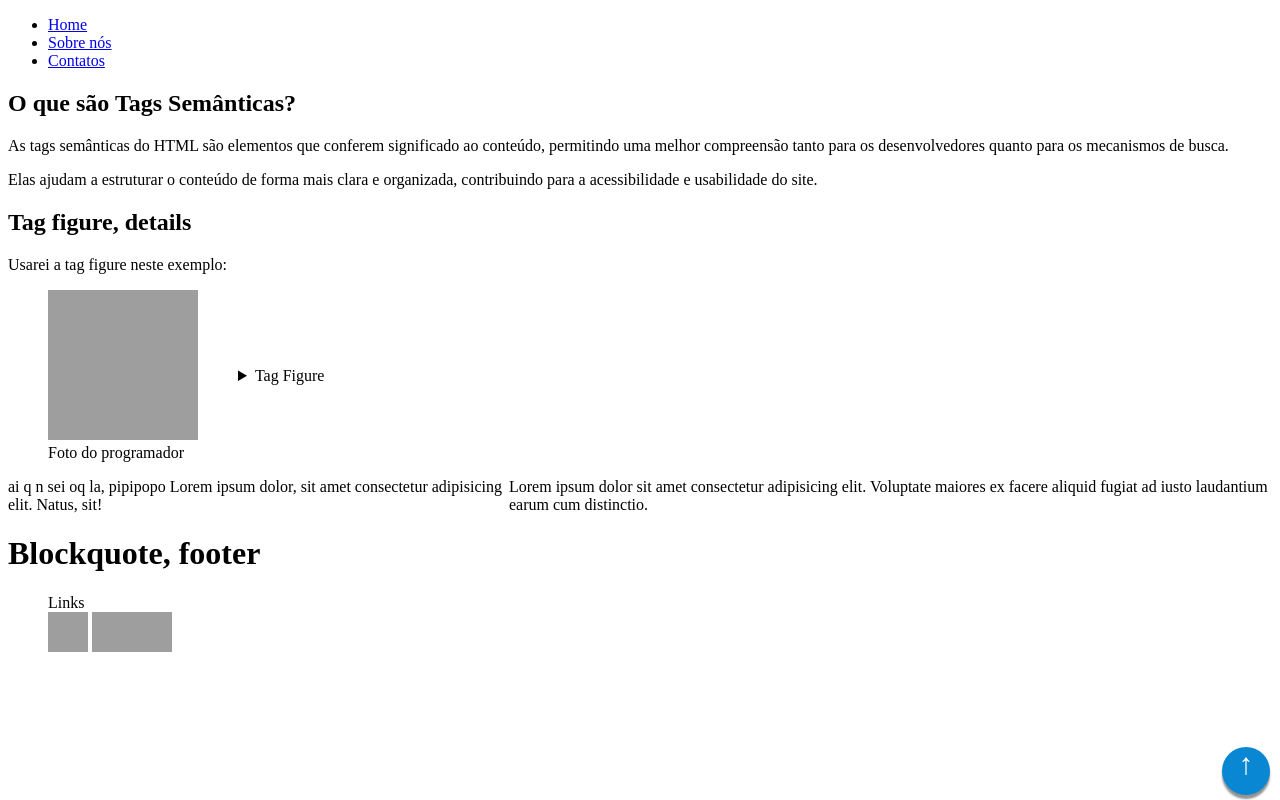
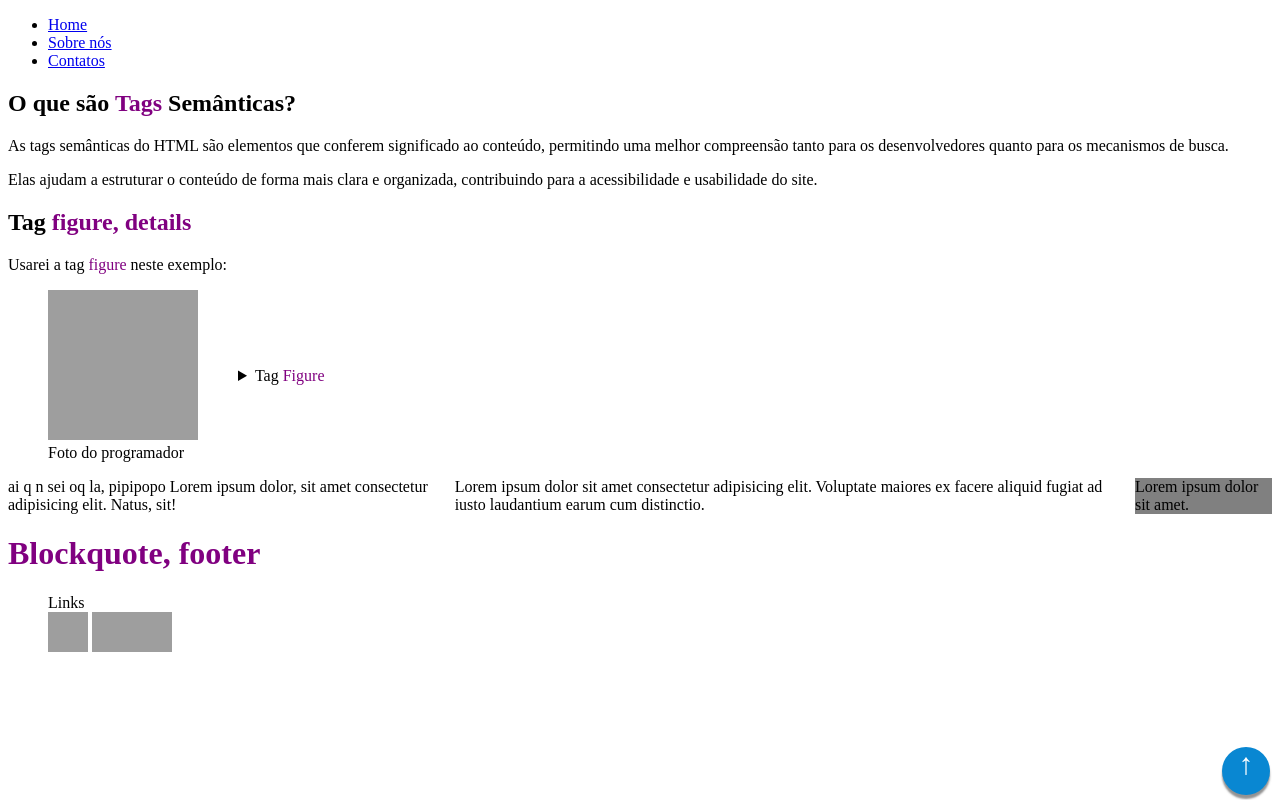
Before and after one commit to ThiagoTTeixeira/html-semantico, a plain HTML site: page index.html in a window 1280 px wide. Drawn offline with Linux system fonts and the light colour scheme; grey boxes are pictures that could not be loaded.

Commit message:
Arrumando

```diff
--- a/index.html
+++ b/index.html
@@ -35,15 +35,15 @@
     </div>
     <article>
         <header>
-            <h2>O que são Tags Semânticas?</h2>
+            <h2>O que são <span style="color: purple;">Tags </span>Semânticas?</h2>
         <p>As tags semânticas do HTML são elementos que conferem significado ao conteúdo, permitindo uma melhor compreensão tanto para os desenvolvedores quanto para os mecanismos de busca.</p>
         <p>Elas ajudam a estruturar o conteúdo de forma mais clara e organizada, contribuindo para a acessibilidade e usabilidade do site.</p>
         </header>
     </article>
 
     <section id="sobre-nos">
-        <h1>Tag figure, details</h1>
-        Usarei a tag figure neste exemplo:
+        <h1>Tag <span style="color: purple;">figure, details</span></h1>
+        Usarei a tag <span style="color: purple;">figure</span> neste exemplo:
         <div class="container">
             <figure>
                 <img src="https://avatars.githubusercontent.com/u/90808478?v=4" alt="Foto de um gostoso" height="150" width="150">
@@ -51,8 +51,8 @@
             </figure>
 
             <details>
-            <summary>Tag Figure</summary>
-                <p>Usei a tag figcaption para fazer uma descrição da imagem.</p>
+            <summary>Tag <span style="color: purple;">Figure</span></summary>
+                <p>Usei a tag <span style="color: purple;">figcaption</span> para fazer uma descrição da imagem.</p>
                 <p>Em geral a tag Figure serve para deixar uma div especifica no site para imagens, e facilitar a vida dos leitores de tela automaticos</p>
             </details>
         </div>
@@ -64,11 +64,14 @@
             <article>
                 Lorem ipsum dolor sit amet consectetur adipisicing elit. Voluptate maiores ex facere aliquid fugiat ad iusto laudantium earum cum distinctio.
             </article>
+            <aside class="aside">
+                Lorem ipsum dolor sit amet.
+            </aside>
         </section>
     </article>
 
 
-    <h1>Blockquote, footer</h1>
+    <h1><span style="color: purple;">Blockquote, footer</span></h1>
     <footer id="contatos">
         <blockquote>
             Links
--- a/style.css
+++ b/style.css
@@ -56,3 +56,7 @@ body {
   display: flex;
   align-items: center;
 }
+
+.aside{
+  background-color: gray;
+}
```
